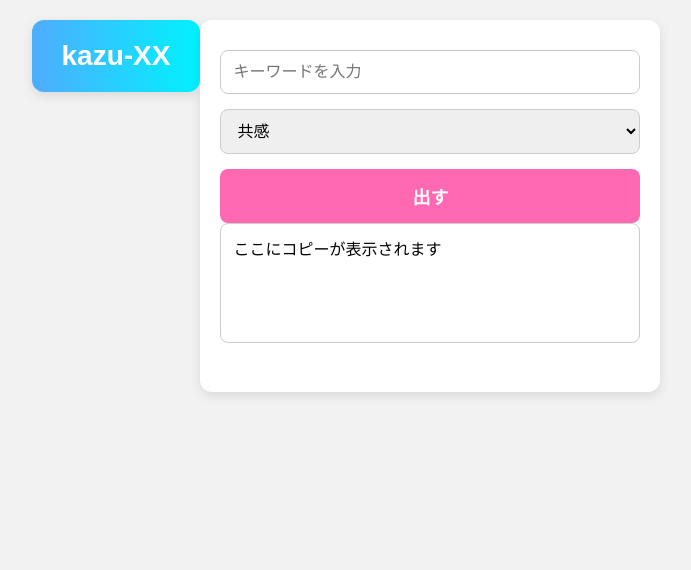
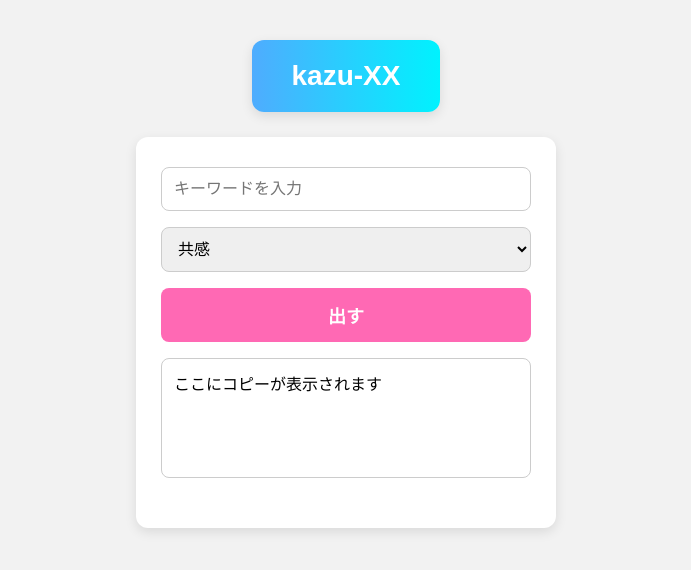
Before and after one commit to miitaku/kazuxx, a plain HTML site: page index.html in a window 1280 px wide. Shown: the whole page, without its empty margins (294-985 px from the left). Drawn offline with Linux system fonts and the light colour scheme.

Commit message:
Update index.html

```diff
--- a/index.html
+++ b/index.html
@@ -9,38 +9,38 @@
       font-family: 'Arial', sans-serif;
       background-color: #f2f2f2;
       margin: 0;
-      padding: 20px;
+      padding: 40px 20px;
       display: flex;
-      justify-content: center;
-      align-items: flex-start;
-      min-height: 100vh;
+      flex-direction: column;
+      align-items: center;
     }
 
     .title-box {
       background: linear-gradient(to right, #4facfe, #00f2fe);
       color: white;
-      padding: 20px 30px;
+      padding: 20px 40px;
       border-radius: 12px;
-      text-align: center;
       font-size: 28px;
       font-weight: bold;
-      margin-bottom: 20px;
+      margin-bottom: 25px;
       box-shadow: 0 4px 12px rgba(0,0,0,0.1);
+      text-align: center;
     }
 
     .container {
       background-color: white;
-      padding: 30px 20px;
+      padding: 30px 25px;
       border-radius: 12px;
       box-shadow: 0 4px 12px rgba(0,0,0,0.1);
       width: 100%;
       max-width: 420px;
+      box-sizing: border-box;
     }
 
     input, select, textarea {
       width: 100%;
       padding: 12px;
-      margin-bottom: 15px;
+      margin-bottom: 16px;
       font-size: 16px;
       border: 1px solid #ccc;
       border-radius: 8px;
@@ -58,6 +58,7 @@
       border-radius: 8px;
       cursor: pointer;
       transition: background-color 0.3s ease;
+      margin-bottom: 16px;
     }
 
     button:hover {
```
